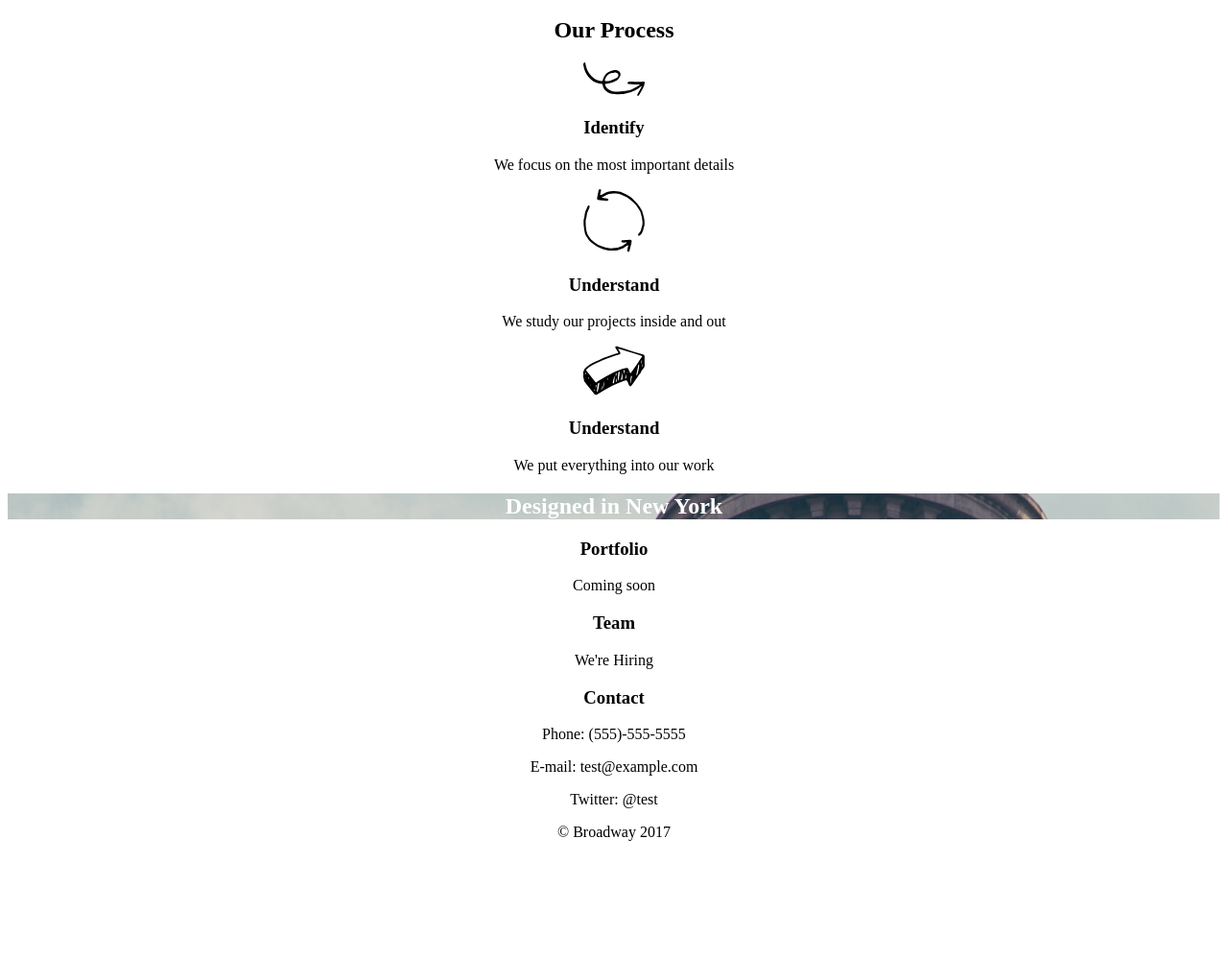
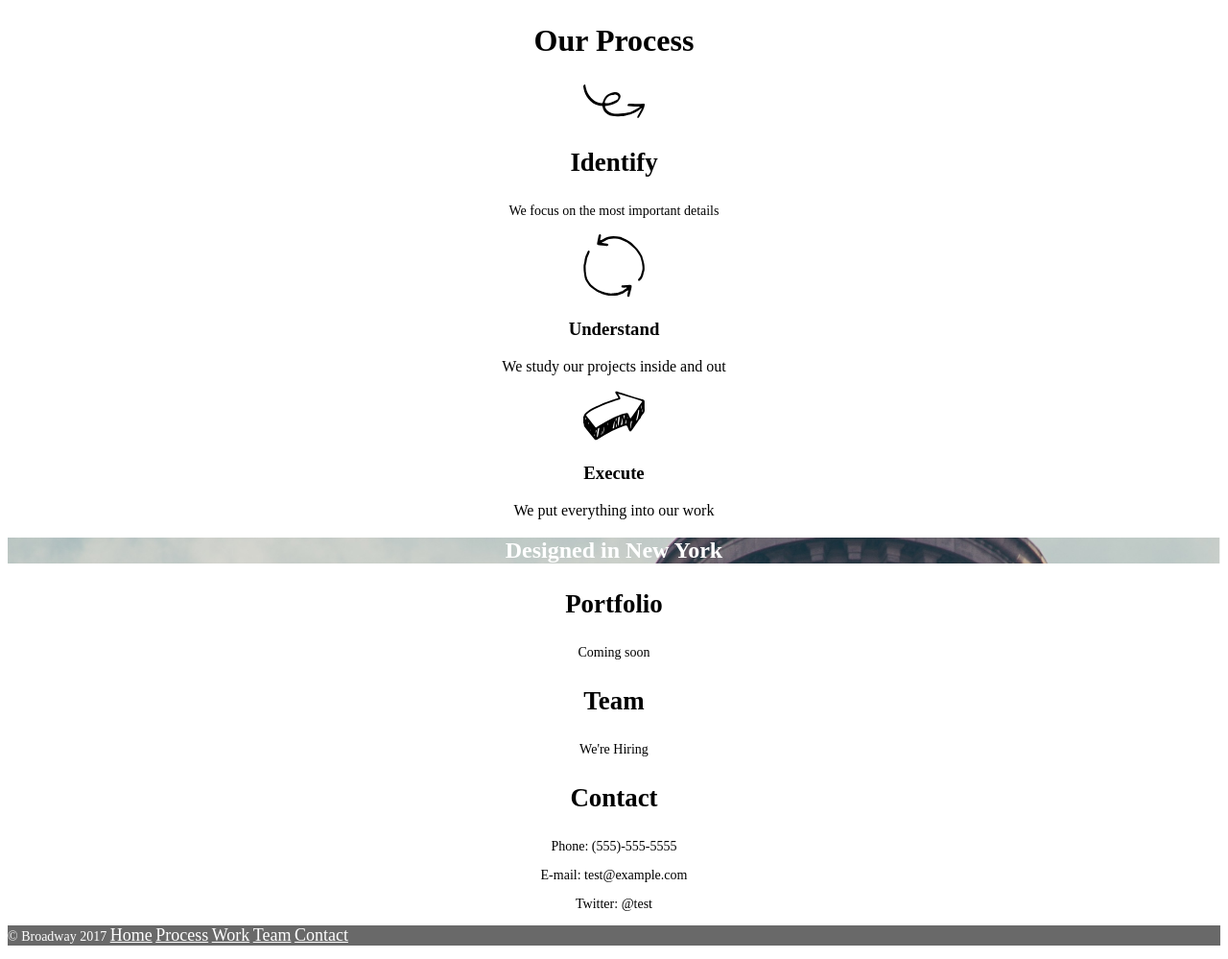
Before and after one commit to clintonballandis/Broadway, a plain HTML site: page index.html in a window 1280 px wide. Shown: the part 345-1344 px from the top of the page at 96% size. Before the commit the page ends 1266 px from the top, so only its background shows below. Drawn offline with Linux system fonts and the light colour scheme.

Commit message:
Broadway Html and CSS finished

```diff
--- a/index.html
+++ b/index.html
@@ -9,7 +9,7 @@
 
 <body>
   <div class="hero">
-    <h1 class = header--main>Test</h1>
+    <h1 class = header--main>Broadway Design</h1>
     <p><a class = "btn-nav" href="#">Home</a></p>
     <p><a class = "btn-nav" href="#process">Process</a></p>
     <p><a class = "btn-nav" href="#portfolio">Work</a></p>
@@ -24,7 +24,6 @@
       <p>We focus on the most important details</p>
   </div>
 
-
   <div class="supporting-item" id="understand">
     <p><img src="resources/icons/understand.svg" alt="understand"></p>
       <h3>Understand</h3>
@@ -33,11 +32,9 @@
 
   <div class="supporting-item" id="execute">
     <p><img src="resources/icons/execute.svg" alt="execute"></p>
-      <h3>Understand</h3>
+      <h3>Execute</h3>
       <p>We put everything into our work</p>
   </div>
-
-
 
   <div class="hero">
     <h2>Designed in New York</h2>
@@ -62,15 +59,14 @@
     </div>
 
     <div class="footer">
-      <p>&copy; Broadway 2017</p>
+      <p>&copy; Broadway 2017
       <a class = "btn-nav" href="#">Home</a>
       <a class = "btn-nav" href="#process">Process</a>
       <a class = "btn-nav" href="#portfolio">Work</a>
       <a class = "btn-nav" href="#team">Team</a>
       <a class = "btn-nav" href="#contact">Contact</a>
+      </p>
     </div>
-
-
 
   </div>
 
--- a/resources/css/style.css
+++ b/resources/css/style.css
@@ -6,7 +6,6 @@ html {
 .hero {
   background-image: url(../images/the-flatiron-building.png);
   background-size: cover;
-
 }
 
 .header--main {
@@ -27,3 +26,24 @@ html {
   font-size: 18px;
   color: white;
 }
+
+.supporting h2 {
+  font-size: 32px;
+  font-weight: bold;
+}
+
+
+.footer {
+  background-color: dimgray;
+  font-size: 11px;
+  color: white;
+  text-align: left;
+}
+
+.supporting {
+  font-size: 23px;
+}
+
+.supporting p {
+  font-size: 14px;
+}
```
